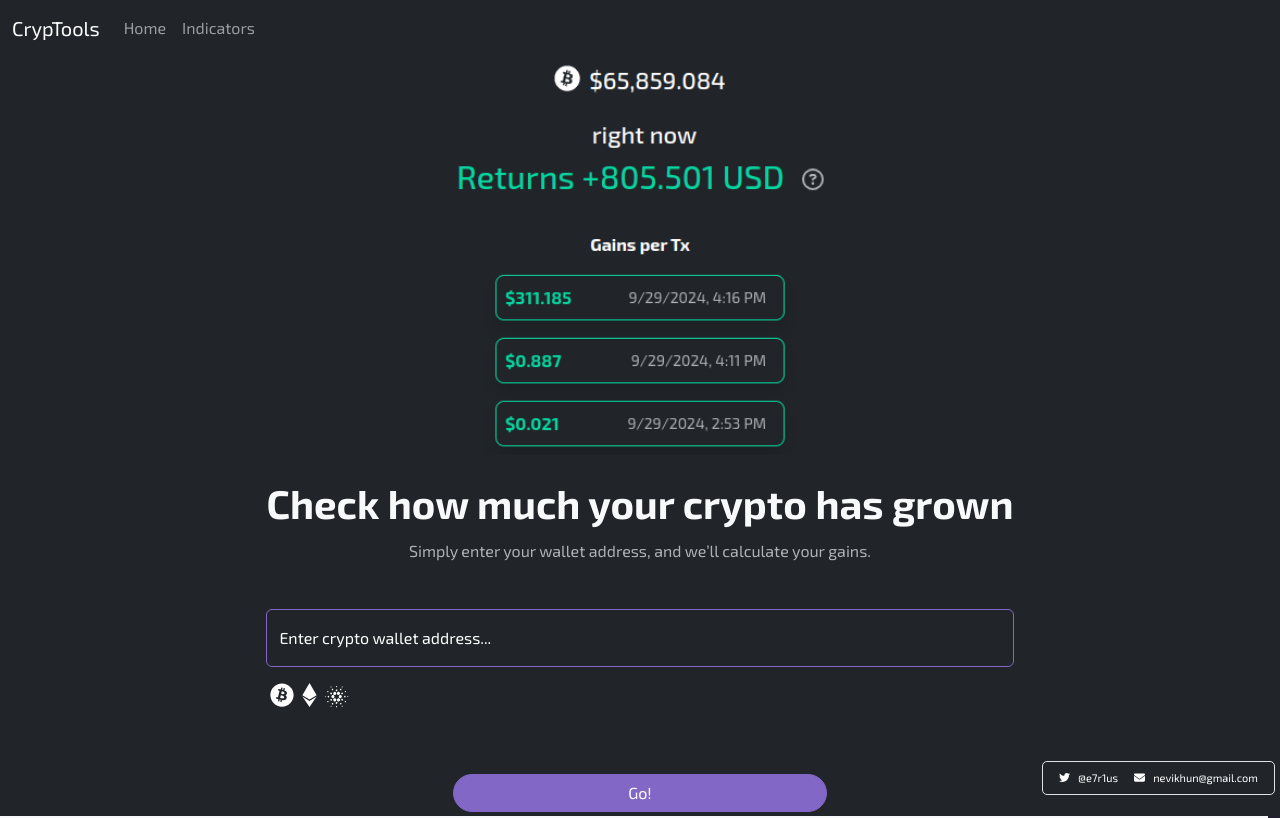
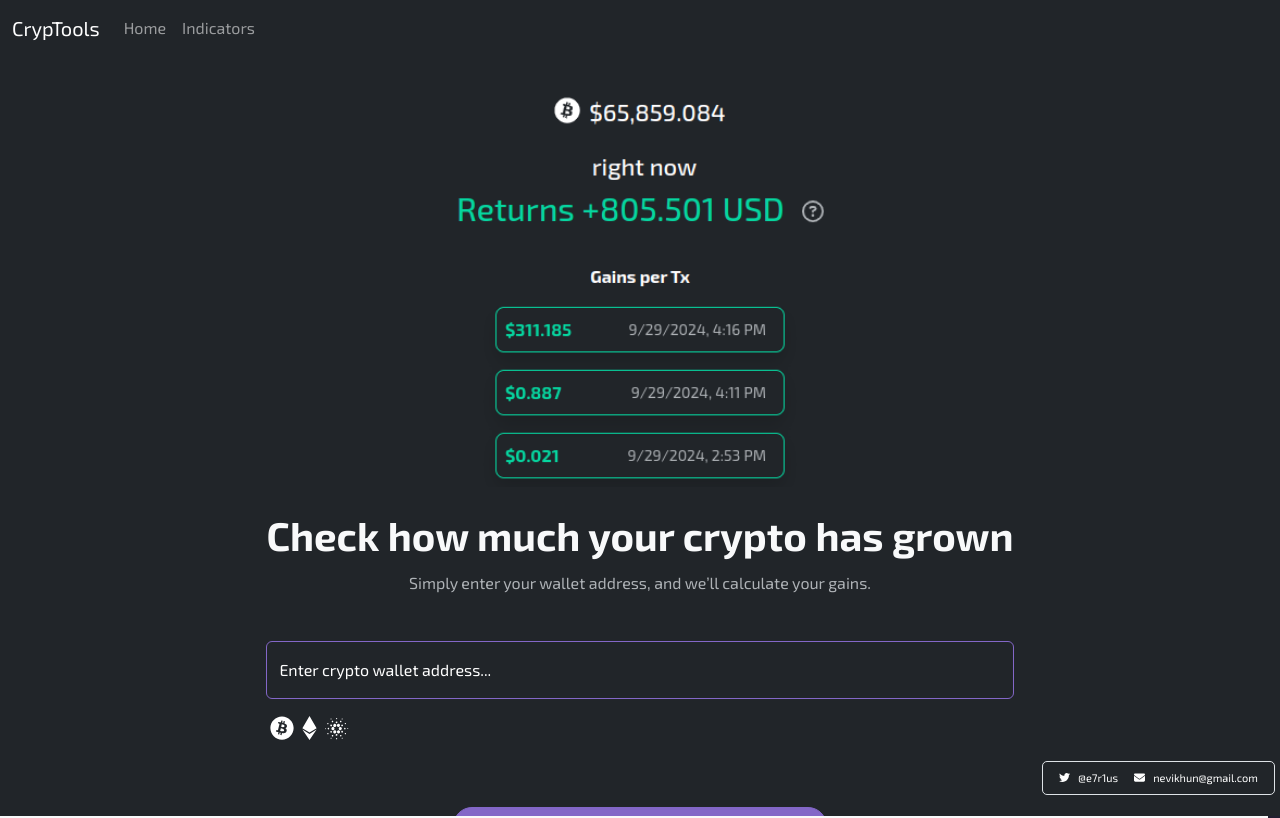
Before and after one commit to emnevi/cryptoquery, a Next.js app: page / in a window 1280 px wide. Shown: the top 818 px of the page. Built offline with nearby package versions, Linux system fonts and the light colour scheme; no server answers.

Commit message:
push form to the top

```diff
--- a/src/app/page.js
+++ b/src/app/page.js
@@ -162,7 +162,7 @@
       <GoogleAnalytics />
       <Navbar />
       <div className="d-flex bg-dark text-white justify-content-center align-items-center mainContainer w-100" data-bs-theme="dark">
-        <div className="d-flex flex-column align-items-center justify-content-center text-center h-100">
+        <div className="d-flex flex-column align-items-center mt-4 text-center h-100">
           {!transactions && <Search
             setWallet={setWallet}
             handleSubmit={e => handleSubmit(e, crypto)}
```
